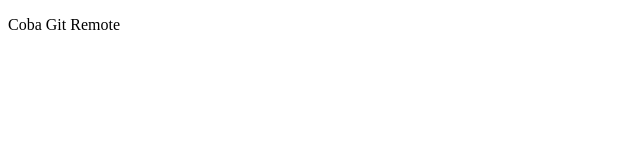
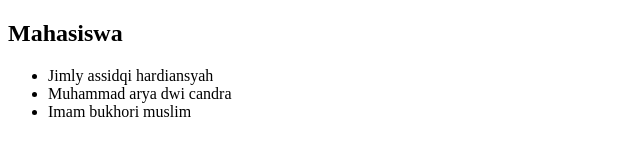
Before and after one commit to Jimly23/coba-git, a plain HTML site: page index.html in a window 1280 px wide. Shown: the whole page, without its empty margins (0-640 px from the left). Drawn offline with Linux system fonts and the light colour scheme.

Commit message:
Mengubah isi file index.html

```diff
--- a/index.html
+++ b/index.html
@@ -6,6 +6,11 @@
     <title>coba git remote</title>
 </head>
 <body>
-    <p>Coba Git Remote</p>
+    <h2>Mahasiswa</h2>
+    <ul>
+        <li>Jimly assidqi hardiansyah</li>
+        <li>Muhammad arya dwi candra</li>
+        <li>Imam bukhori muslim</li>
+    </ul>
 </body>
 </html>
```
